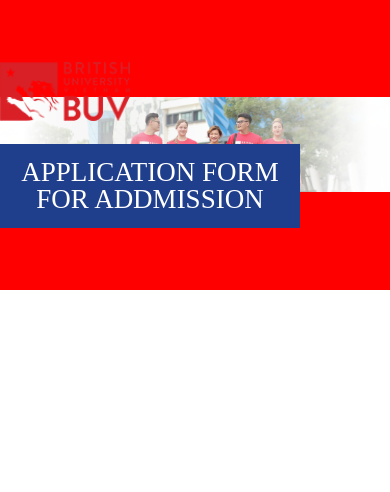
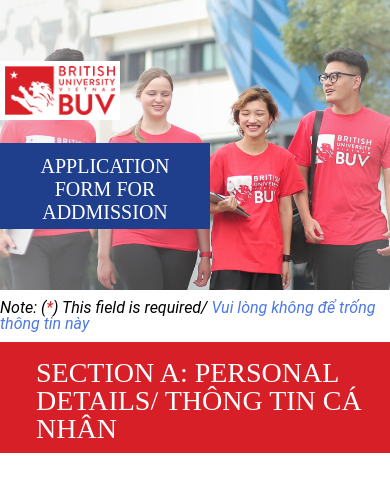
Before and after one commit to tungcotdo/buv-form, a plain HTML site: page template/undergraduate.html in a window 390 px wide. Drawn offline with Linux system fonts and the light colour scheme; a web font is replaced by a local one.

Commit message:
update code

```diff
--- a/template/css/base.css
+++ b/template/css/base.css
@@ -17,10 +17,10 @@
 /* XX-Large devices (larger desktops, 1400px and up) */
 @media (min-width: 1400px) {}
 
-
 :root{
-    --pri-color: #d71f27;
+    --fir-color: #d71f27;
     --sec-color: #1f3e8c;
+    --thr-color: #4d78e5;
 }
 
 * {
@@ -41,3 +41,11 @@
 .container__full{
     width: 100%;
 }
+
+.required__symbol{
+    color: var(--fir-color);
+}
+
+.text__vi{
+    color: var(--thr-color);
+}
--- a/template/css/font.css
+++ b/template/css/font.css
@@ -1,9 +1,9 @@
 @font-face {
     font-family: AvenirNextLight;
-    src: url('font/Avenir/SVN-Avenir Next Light.otf');
+    src: url('../font/Avenir/SVN-Avenir Next Light.otf');
 }
 
 @font-face {
     font-family: BrandonBld;
-    src: url('font/Brandon/Brandon_bld.otf');
+    src: url('../font/Brandon/Brandon_bld.otf');
 }
--- a/template/undergraduate.html
+++ b/template/undergraduate.html
@@ -14,8 +14,10 @@
 
 </head>
 <body>
+
     <div class="undergraduate">
         <div class="container">
+
             <div class="undergraduate__banner">
                 <div class="undergraduate-banner__logo">
                     <img class="undergraduate-banner-logo__img" src="img/BUV Logo Transparent.png">
@@ -24,7 +26,17 @@
                     <h3 class="undergraduate-banner-title__heading">Application form for addmission</h3>
                 </div>
             </div>
-        </div>
-    </div>
+
+            <p class="undergraduate__note">
+                Note: (<span class="required__symbol">*</span>) This field is required/ <span class="text__vi">Vui lòng không để trống thông tin này</span>
+            </p>
+
+            <div class="undergraduate__section">
+                <h3 class="undergraduate-section__heading">SECTION A: PERSONAL DETAILS/ THÔNG TIN CÁ NHÂN</h3>
+            </div>
+
+        </div><!-- container -->
+    </div><!-- undergraduate -->
+
 </body>
 </html>
--- a/template/undergraduate/css/style.css
+++ b/template/undergraduate/css/style.css
@@ -1,3 +1,39 @@
+@media (max-width: 576px) {
+    .undergraduate__banner{
+        background-color: red;
+        height: 290px;
+        background-image: url('../img/banner.png');
+        background-position: center;
+        background-size: auto 100%;
+        background-repeat: no-repeat;
+        display: flex;
+        flex-direction: column;
+        align-items: start;
+        justify-content: center;
+        gap: 20px;
+    }
+
+    .undergraduate-banner-logo__img{
+        width: 120px;
+        background-color: white;
+        padding: 5px;
+    }
+
+    .undergraduate-banner-title__heading{
+        background-color: var(--sec-color);
+        font-size: 20px;
+        padding: 12px 10px 5px;
+        width: 210px;
+        line-height: 23px;
+        color: white;
+        text-transform: uppercase;
+        text-align: center;
+        font-family: BrandonBld;
+    }
+}
+
+@media (min-width: 992px) {
+
     .undergraduate__banner{
         background-color: red;
         height: 290px;
@@ -18,11 +54,27 @@
 
     .undergraduate-banner-title__heading{
         background-color: var(--sec-color);
-    font-size: 27px;
-    padding: 15px;
-    width: 300px;
+        font-size: 30px;
+        padding: 15px 15px 7px;
+        width: 350px;
+        line-height: 35px;
         color: white;
         text-transform: uppercase;
         text-align: center;
         font-family: BrandonBld;
     }
+
+}
+
+.undergraduate__note{
+    margin: 10px 0;
+    font-style: italic;
+}
+
+.undergraduate-section__heading{
+    background-color: var(--fir-color);
+    font-size: 28px;
+    color: white;
+    padding: 17px 20px 10px 36px;
+    font-family: BrandonBld;
+}
```
Lines whose indentation alone changed are shown as unchanged.
